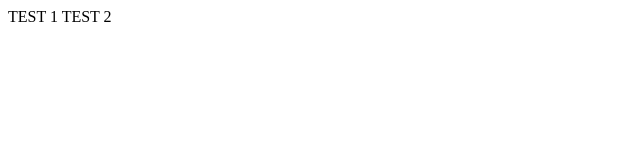
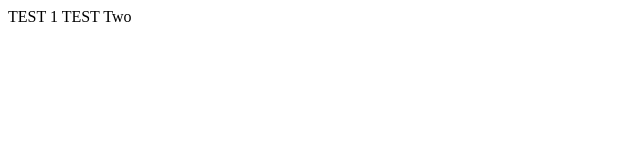
Before and after one commit to SinaPRGM/test1, a plain HTML site: page index.html in a window 1280 px wide. Shown: the full height of the page, 0-640 px from the left. Drawn offline with Linux system fonts and the light colour scheme.

Commit message:
in line two change Test 2 to Test Two

```diff
--- a/index.html
+++ b/index.html
@@ -1,6 +1,6 @@
 <html>
 	<body>
 		TEST 1
-		TEST 2
+		TEST Two
 	</body>
 </html>
```
